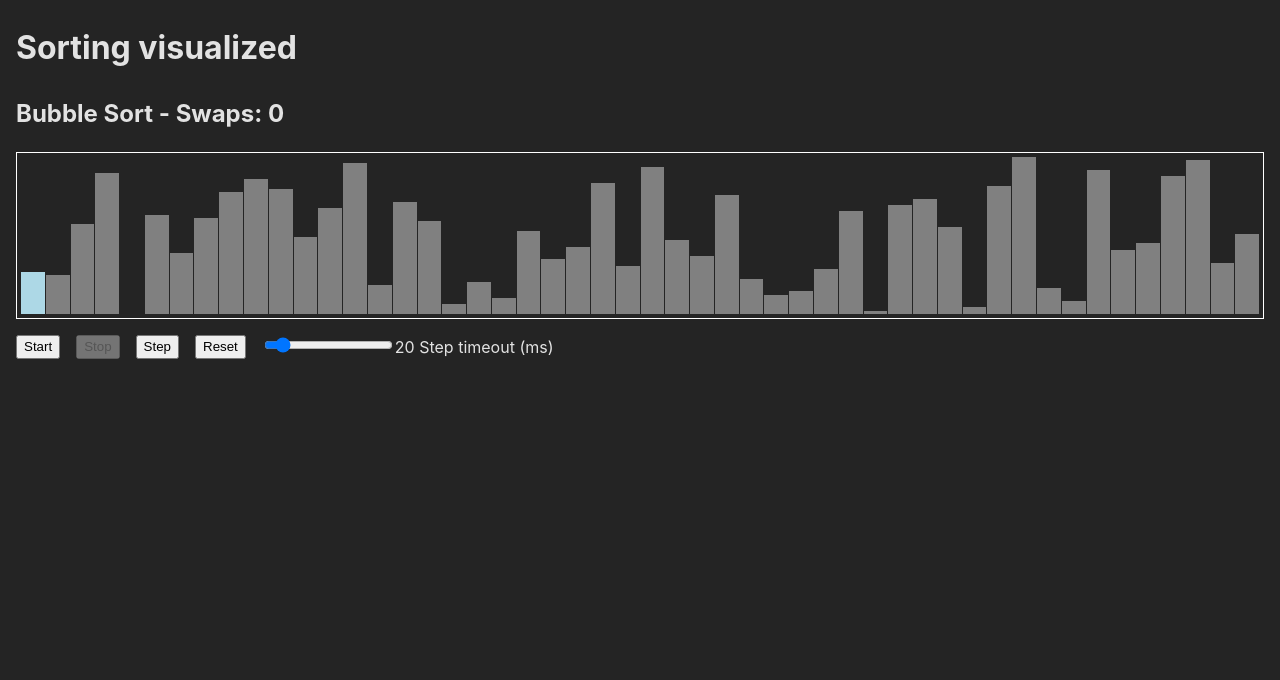
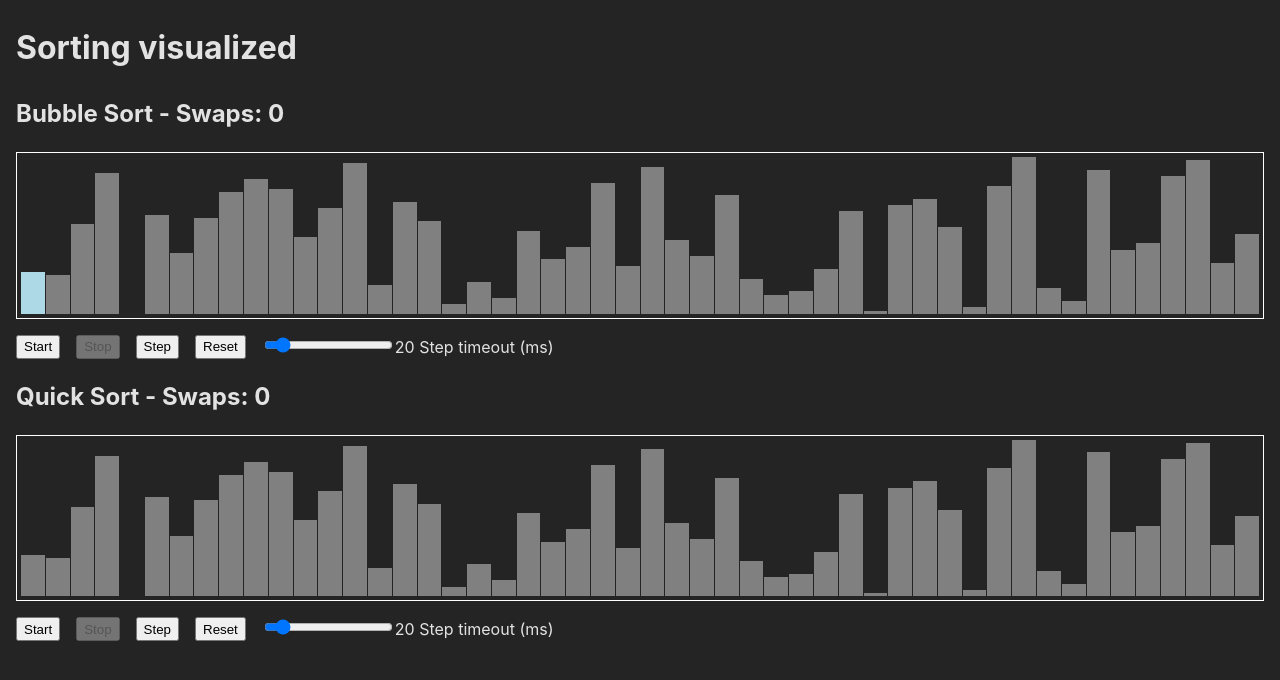
Before and after one commit to kputnins/sortify, a React (Vite) app: page / in a window 1280 px wide. Shown: the top 680 px of the page. Built offline with nearby package versions, Linux system fonts and the light colour scheme.

Commit message:
feat: added basic quick sort

```diff
--- a/src/App.tsx
+++ b/src/App.tsx
@@ -1,5 +1,5 @@
 import './App.scss';
-import { useBubbleSort } from './algorithms';
+import { useBubbleSort, useQuickSort } from './algorithms';
 import { SortContainer } from './components';
 import { RandomWithSeed } from './utils/Random';
 
@@ -22,6 +22,11 @@ export const App = () => {
         randomizedArrayOfNumbers={[...randomizedArrayOfNumbers]}
         useSort={useBubbleSort}
       />
+      <SortContainer
+        title="Quick Sort"
+        randomizedArrayOfNumbers={[...randomizedArrayOfNumbers]}
+        useSort={useQuickSort}
+      />
     </main>
   );
 };
--- a/src/algorithms/index.ts
+++ b/src/algorithms/index.ts
@@ -1,3 +1,4 @@
 export * from './useBubbleSort';
+export * from './useQuickSort';
 
 export * from './types';
--- a/src/algorithms/useBubbleSort.ts
+++ b/src/algorithms/useBubbleSort.ts
@@ -8,6 +8,7 @@ export const useBubbleSort: UseSort = ({ arrayToSort, setSortedArray }) => {
 
   const [isSorted, setIsSorted] = useState<boolean>(false);
   const [tickCount, setTickCount] = useState<number>(0); // set in state to force a re-render on change
+  const [green, setGreen] = useState<number[]>([]);
 
   const reset = useCallback(() => {
     outer.current = 0;
@@ -15,6 +16,7 @@ export const useBubbleSort: UseSort = ({ arrayToSort, setSortedArray }) => {
     setTickCount(0);
 
     setIsSorted(false);
+    setGreen([]);
   }, []);
 
   useEffect(() => {
@@ -24,6 +26,7 @@ export const useBubbleSort: UseSort = ({ arrayToSort, setSortedArray }) => {
   useEffect(() => {
     if (arrayToSort.every((number, index) => number === index)) {
       setIsSorted(true);
+      setGreen(arrayToSort);
     } else {
       setIsSorted(false);
     }
@@ -51,6 +54,9 @@ export const useBubbleSort: UseSort = ({ arrayToSort, setSortedArray }) => {
         if (j === newArray.length - 1 - i) {
           outer.current = i + 1;
           inner.current = 0;
+          setGreen(
+            Array.from(Array(arrayToSort.length).keys()).slice(-outer.current),
+          );
         }
       }
     }
@@ -67,10 +73,7 @@ export const useBubbleSort: UseSort = ({ arrayToSort, setSortedArray }) => {
     reset,
     tickCount,
     blue: [inner.current || 0],
-    green:
-      (outer.current &&
-        Array.from(Array(arrayToSort.length).keys()).slice(-outer.current)) ||
-      [],
+    green,
     isSorted,
   };
 };
--- /dev/null
+++ b/src/algorithms/useQuickSort.ts
@@ -0,0 +1,111 @@
+import { useRef, useState, useCallback, useEffect } from 'react';
+
+import { UseSort } from './types';
+
+export const useQuickSort: UseSort = ({ arrayToSort, setSortedArray }) => {
+  const outer = useRef<number>();
+  const inner = useRef<number>();
+
+  const [isSorted, setIsSorted] = useState<boolean>(false);
+  const [tickCount, setTickCount] = useState<number>(0); // set in state to force a re-render on change
+  const [red, setRed] = useState<number[]>([]);
+  const [green, setGreen] = useState<number[]>([]);
+  const [blue, setBlue] = useState<number[]>([]);
+
+  const reset = useCallback(() => {
+    outer.current = 0;
+    inner.current = 0;
+    setTickCount(0);
+
+    setIsSorted(false);
+    setRed([]);
+    setBlue([]);
+    setGreen([]);
+  }, []);
+
+  useEffect(() => {
+    reset();
+  }, [reset]);
+
+  useEffect(() => {
+    if (arrayToSort.every((number, index) => number === index)) {
+      setIsSorted(true);
+      setGreen(arrayToSort);
+    } else {
+      setIsSorted(false);
+    }
+  }, [arrayToSort]);
+
+  const swap = useCallback(
+    async (arr: number[], a: number, b: number) => {
+      const tmp = arr[a];
+      arr[a] = arr[b];
+      arr[b] = tmp;
+
+      await new Promise((resolve) => setTimeout(resolve, 10));
+      setSortedArray([...arr]);
+      setTickCount((previousValue) => previousValue + 1);
+    },
+    [setSortedArray],
+  );
+
+  const partition = useCallback(
+    async (arr: number[], low: number, high: number) => {
+      const pivot = arr[high];
+      setRed([high]);
+      let i = low;
+      for (let j = low; j < high; j++) {
+        if (arr[j] < pivot) {
+          setBlue([i, j]);
+          await swap(arr, i, j);
+          i++;
+        }
+      }
+
+      setBlue([i, high]);
+      await swap(arr, i, high);
+
+      return i;
+    },
+    [swap],
+  );
+
+  const quicksort = useCallback(
+    async (arr: number[], low: number, high: number) => {
+      if (low < high) {
+        const p = await partition(arr, low, high);
+
+        await quicksort(arr, low, p - 1);
+        await quicksort(arr, p + 1, high);
+      }
+    },
+    [partition],
+  );
+
+  const sort = useCallback(async () => {
+    const { current: i } = outer;
+    const { current: j } = inner;
+
+    if (i !== undefined && j !== undefined) {
+      const newArray = [...arrayToSort];
+
+      await quicksort(newArray, 0, newArray.length - 1);
+    }
+  }, [arrayToSort, quicksort]);
+
+  const tick = useCallback(async () => {
+    await sort();
+    setTickCount((previousValue) => previousValue + 1);
+  }, [sort]);
+
+  return {
+    sort,
+    tick,
+    reset,
+    tickCount,
+    isSorted,
+    red,
+    green,
+    blue,
+  };
+};
--- a/src/components/SortContainer/SortContainer.scss
+++ b/src/components/SortContainer/SortContainer.scss
@@ -17,16 +17,16 @@
         background: lightgray;
       }
 
+      &.blue {
+        background: lightblue;
+      }
+
       &.red {
         background: lightcoral;
       }
 
       &.green {
         background: lightgreen;
-      }
-
-      &.blue {
-        background: lightblue;
       }
     }
   }
--- a/src/components/SortContainer/SortContainer.tsx
+++ b/src/components/SortContainer/SortContainer.tsx
@@ -56,9 +56,9 @@ export const SortContainer: React.FC<SortContainerProps> = memo(
             <div
               key={number}
               className={classNames('column', {
+                blue: blue?.includes(index),
                 red: red?.includes(index),
                 green: green?.includes(index),
-                blue: blue?.includes(index),
               })}
               style={{
                 height: `${
@@ -91,6 +91,7 @@ export const SortContainer: React.FC<SortContainerProps> = memo(
             Step
           </button>
           <button
+            disabled={isSorting}
             onClick={() => {
               setSortedArray(randomizedArrayOfNumbers);
               reset();
```
